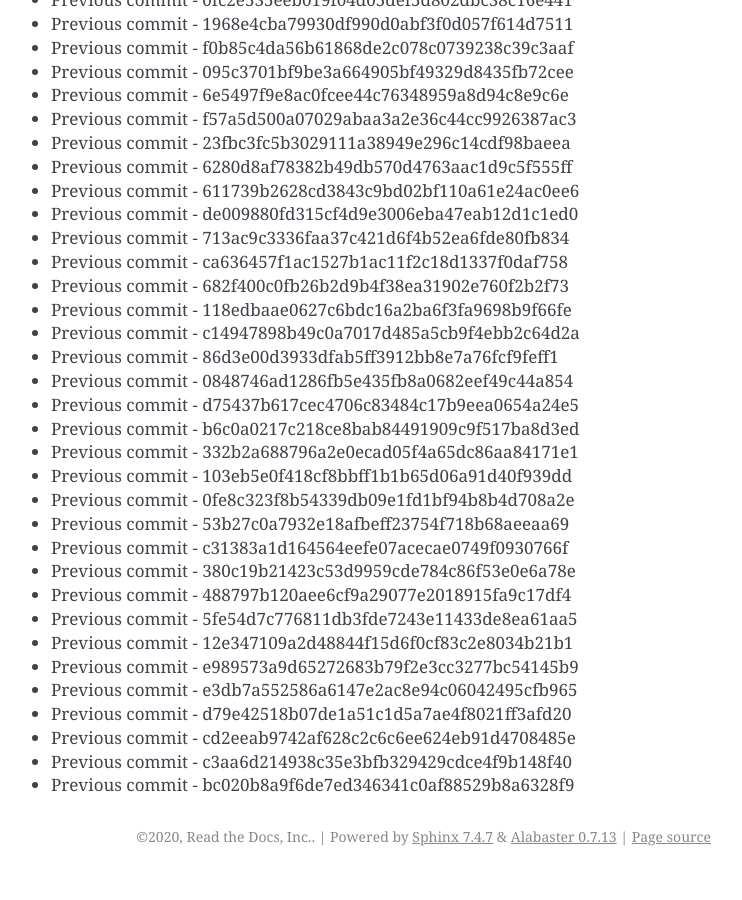
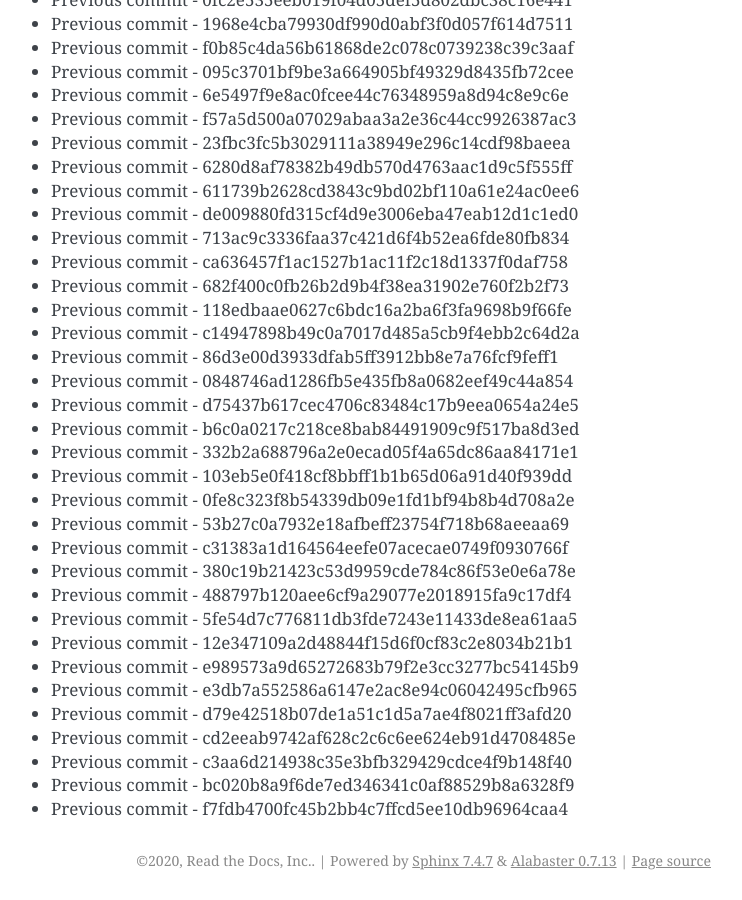
Before and after one commit to readthedocs/rtd-git-stresstest, a Sphinx documentation site: the page built from docs/updates.rst, in a window 1280 px wide and 900 px high, scrolled down 74854 px. Shown: the whole window, without its empty margins (399-1141 px from the left). Built offline with Sphinx 7.4.7, drawn with Linux system fonts in a browser that asks for light colours; before the commit the page ends 75730 px from its top, so only the background shows below that.

Commit message:
Generating commit from previous: f7fdb4700fc45b2bb4c7ffcd5ee10db96964caa4

```diff
--- a/docs/updates.rst
+++ b/docs/updates.rst
@@ -3177,3 +3177,4 @@ It can be tested for any performance characteristics.
 * Previous commit - cd2eeab9742af628c2c6c6ee624eb91d4708485e
 * Previous commit - c3aa6d214938c35e3bfb329429cdce4f9b148f40
 * Previous commit - bc020b8a9f6de7ed346341c0af88529b8a6328f9
+* Previous commit - f7fdb4700fc45b2bb4c7ffcd5ee10db96964caa4
```
